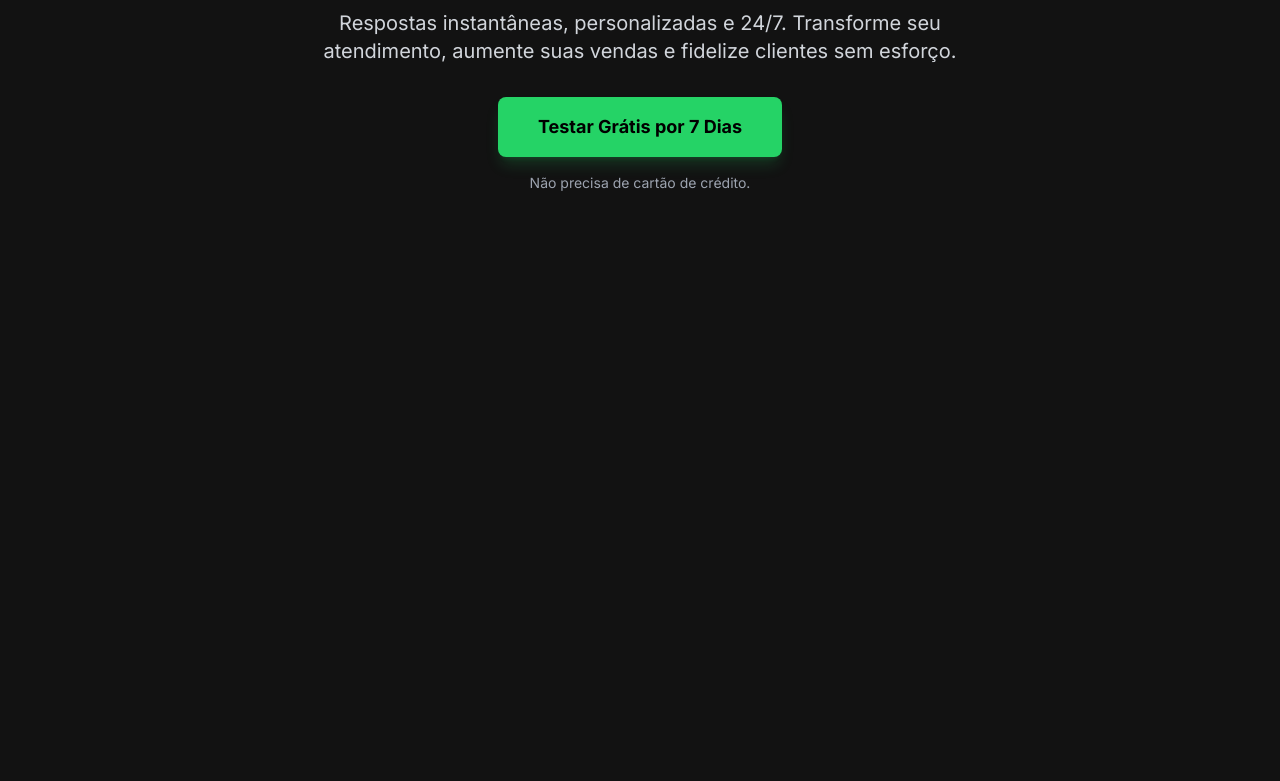
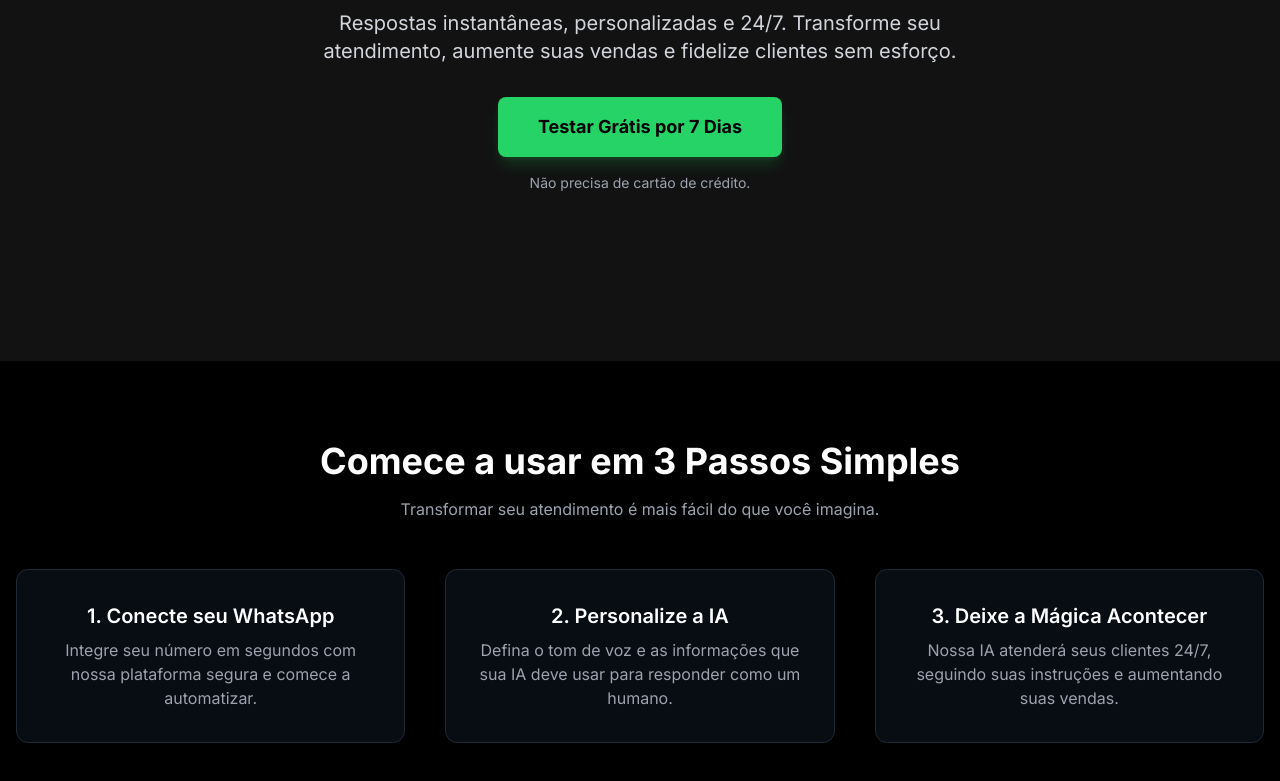
Before and after one commit to KaaioH013/axiosync, a Next.js app: page / in a window 1280 px wide. Shown: the part 439-1220 px from the top of the page. Before the commit the page ends 800 px from the top, so only its background shows below. Built offline with nearby package versions, Linux system fonts and the light colour scheme.

Commit message:
Adiciona a seção Como Funciona

```diff
--- a/src/app/page.tsx
+++ b/src/app/page.tsx
@@ -1,12 +1,14 @@
 // src/app/page.tsx
-import { Header } from "@/components/Header"; // 1. Importamos o Header
+import { Header } from "@/components/Header";
 import { Hero } from "@/components/Hero";
+import { HowItWorks } from "@/components/HowItWorks"; // 1. Importe o novo componente
 
 export default function HomePage() {
   return (
     <main>
-      <Header /> {/* 2. Adicionamos o Header aqui, antes do Hero */}
+      <Header />
       <Hero />
+      <HowItWorks /> {/* 2. Adicione-o aqui */}
     </main>
   );
 }
--- /dev/null
+++ b/src/components/HowItWorks.tsx
@@ -0,0 +1,50 @@
+// src/components/HowItWorks.tsx
+
+// Este componente é um ícone que usaremos na seção.
+// Não se preocupe em entender, apenas copie.
+function SectionIcon({ children }: { children: React.ReactNode }) {
+  return (
+    <div className="bg-brand-blue p-4 rounded-full mb-6">
+      {children}
+    </div>
+  );
+}
+
+// Este é o componente da seção "Como Funciona"
+export function HowItWorks() {
+  const steps = [
+    {
+      title: "1. Conecte seu WhatsApp",
+      description: "Integre seu número em segundos com nossa plataforma segura e comece a automatizar."
+    },
+    {
+      title: "2. Personalize a IA",
+      description: "Defina o tom de voz e as informações que sua IA deve usar para responder como um humano."
+    },
+    {
+      title: "3. Deixe a Mágica Acontecer",
+      description: "Nossa IA atenderá seus clientes 24/7, seguindo suas instruções e aumentando suas vendas."
+    },
+  ];
+
+  return (
+    <section id="how-it-works" className="py-20 px-4 bg-black">
+      <div className="container mx-auto text-center">
+        <h2 className="text-3xl md:text-4xl font-bold text-white mb-4">
+          Comece a usar em 3 Passos Simples
+        </h2>
+        <p className="text-gray-400 max-w-2xl mx-auto mb-12">
+          Transformar seu atendimento é mais fácil do que você imagina.
+        </p>
+        <div className="grid grid-cols-1 md:grid-cols-3 gap-10">
+          {steps.map((step) => (
+            <div key={step.title} className="flex flex-col items-center p-8 bg-gray-900/50 rounded-xl border border-gray-800">
+              <h3 className="text-xl font-semibold text-white mb-2">{step.title}</h3>
+              <p className="text-gray-400">{step.description}</p>
+            </div>
+          ))}
+        </div>
+      </div>
+    </section>
+  );
+};
```
